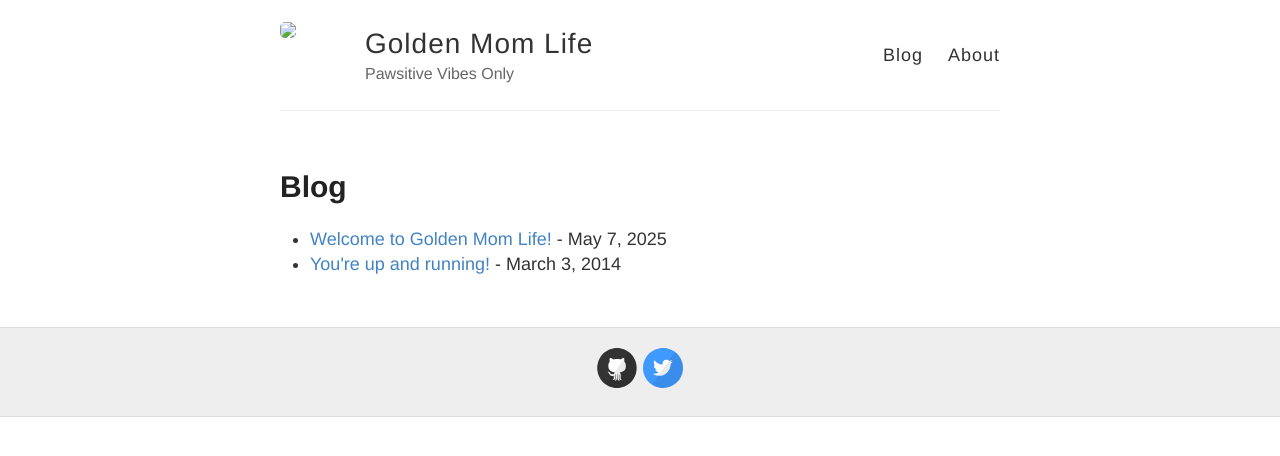
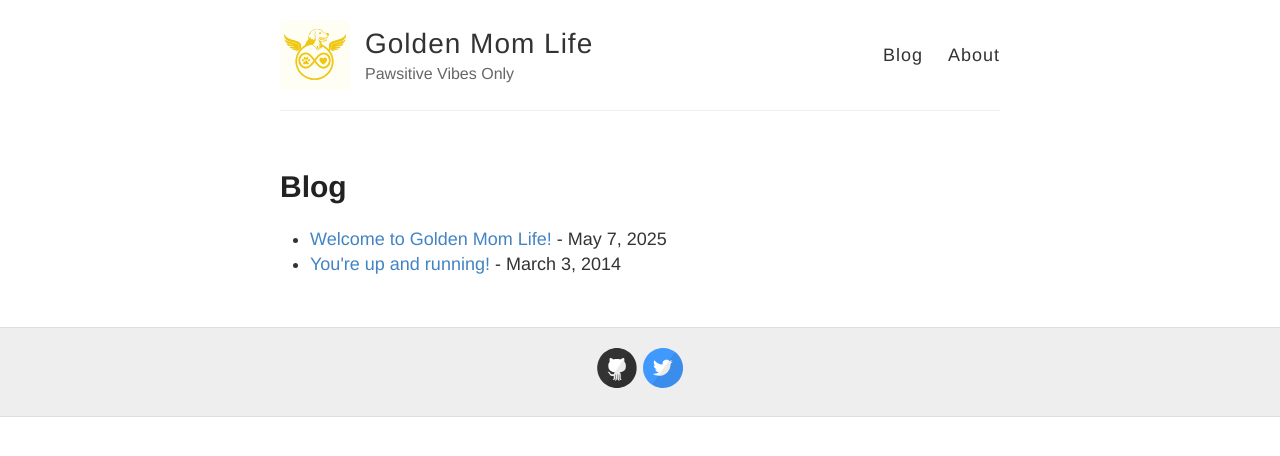
Before and after one commit to goldenmomlife/goldenmomlife, a Jekyll site: the page built from blog/index.html, in a window 1280 px wide. Shown: the top 456 px of the page. Built offline with Jekyll 4.4.1, drawn with Linux system fonts in a browser that asks for light colours.

Commit message:
Update _config.yml

```diff
--- a/_config.yml
+++ b/_config.yml
@@ -9,7 +9,7 @@ name: Golden Mom Life
 description: Pawsitive Vibes Only
 
 # URL of your avatar or profile pic (you could use your GitHub profile pic)
-avatar: images/logo.png
+avatar: /images/logo.png
 
 #
 # Flags below are optional
```
